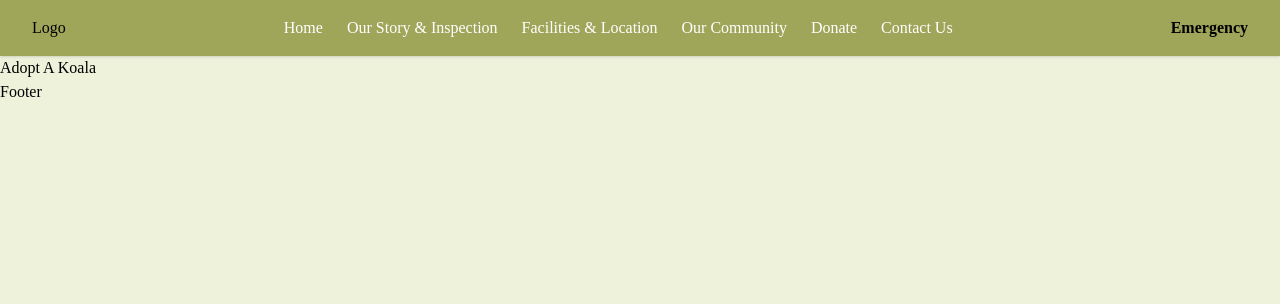
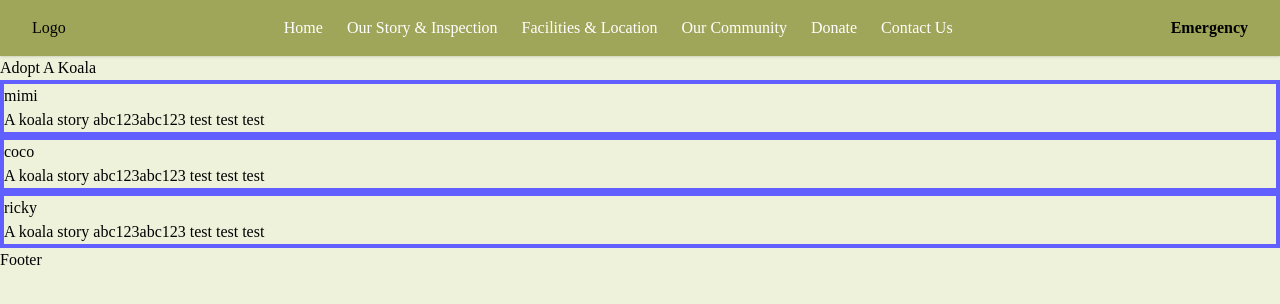
Before and after one commit to FritRin/Back-to-the-Bush-Koalas-New-Website-Development, a React app in the folder frontend/: page /adopt-a-koala in a window 1280 px wide. Shown: the top 304 px of the page. Built offline with nearby package versions, Linux system fonts and the light colour scheme; the HTML template or start-up script is replaced by a standard one.

Commit message:
Added a Koala Component to test to be re-usable

```diff
--- /dev/null
+++ b/frontend/src/components/KoalaTest.jsx
@@ -0,0 +1,10 @@
+function KoalaTest({name, description}){
+    return (
+        <div className="border-4 border-indigo-500">
+            <h2>{ name }</h2>
+            <p>{ description }</p>
+        </div>
+    );
+}
+
+export default KoalaTest;
--- a/frontend/src/pages/AdoptKoala.jsx
+++ b/frontend/src/pages/AdoptKoala.jsx
@@ -1,6 +1,26 @@
+import KoalaTest from "../components/KoalaTest";
 function AdoptKoala(){
     return(
-        <h1>Adopt A Koala</h1>
+        <div>
+            <h1>Adopt A Koala</h1>
+
+            {/* component to re use many times The KoalaTest alredy have style */}
+            <KoalaTest
+            name="mimi"
+            description="A koala story abc123abc123 test test test"
+            />
+
+            <KoalaTest
+            name="coco"
+            description="A koala story abc123abc123 test test test"
+            />
+
+            <KoalaTest
+            name="ricky"
+            description="A koala story abc123abc123 test test test"
+            />
+
+        </div>
     )
 }
 
```
